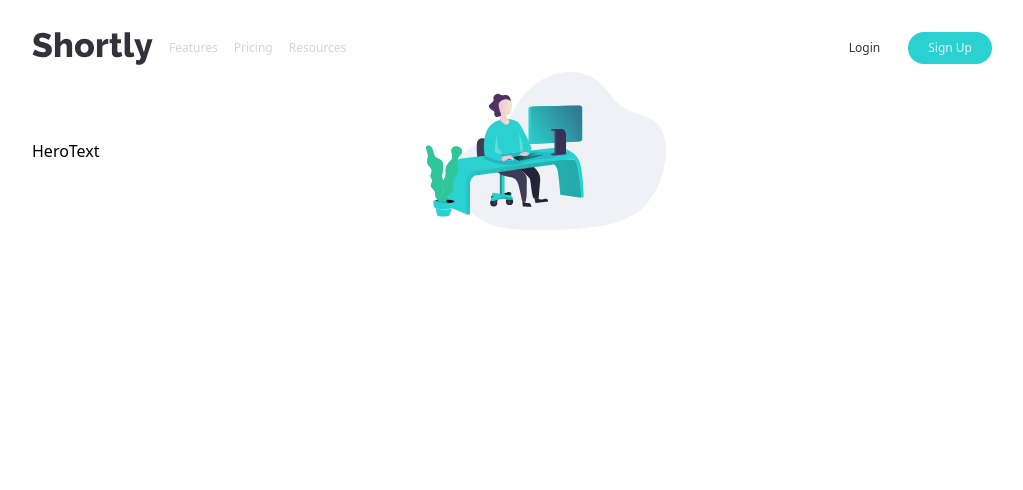
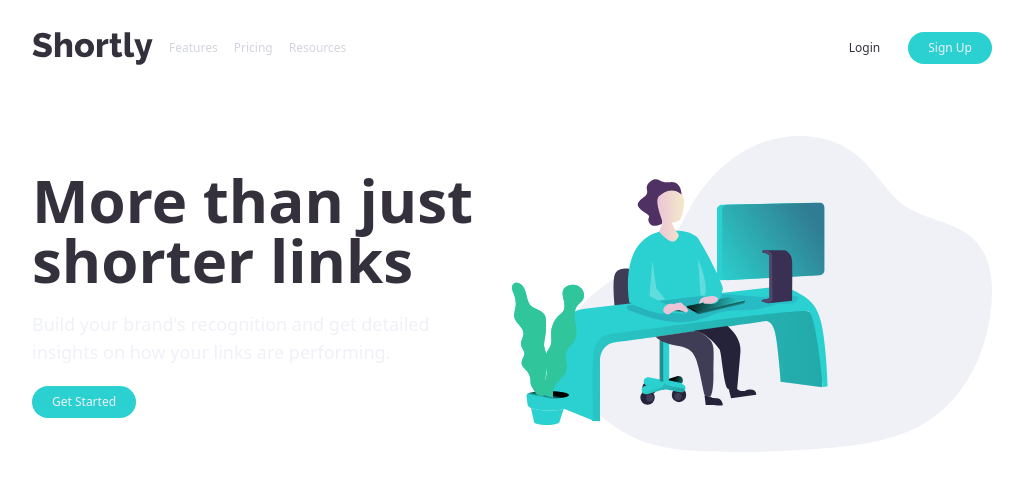
Before and after one commit to soala144/url-shortener, a React (Vite) app: page / in a window 1280 px wide. Shown: the top 490 px of the page, without its empty margins (128-1151 px from the left). Built offline with nearby package versions, Linux system fonts and the light colour scheme.

Commit message:
Done with hero

```diff
--- a/src/Components/Hero.jsx
+++ b/src/Components/Hero.jsx
@@ -4,7 +4,7 @@ import HeroImg from "./HeroImg";
 
 const Hero = () => {
   return (
-    <div className="w-full flex justify-between items-center m-auto bg-white ">
+    <div className="w-full flex justify-between items-center m-auto bg-white mt-16 ">
       <HeroText />
       <HeroImg />
     </div>
--- a/src/Components/HeroImg.jsx
+++ b/src/Components/HeroImg.jsx
@@ -2,7 +2,7 @@ import React from "react";
 
 const HeroImg = () => {
   return (
-    <div className="w-1/4 m-auto">
+    <div className="w-1/2 center">
       <img src="src\assets\images\illustration-working.svg" alt="heroImg" />
     </div>
   );
--- a/src/Components/HeroText.jsx
+++ b/src/Components/HeroText.jsx
@@ -1,7 +1,19 @@
 import React from "react";
+import Buttons from "./Buttons";
 
 const HeroText = () => {
-  return <div>HeroText</div>;
+  return (
+    <div className="w-1/2 ">
+      <header className="text-primary font-black text-6xl mb-5">
+        More than just shorter links
+      </header>
+      <p className="text-grey text-lg mb-5 text-lg">
+        Build your brand's recognition and get detailed <br /> insights on how
+        your links are performing.
+      </p>
+      <Buttons>Get Started</Buttons>
+    </div>
+  );
 };
 
 export default HeroText;
--- a/src/index.css
+++ b/src/index.css
@@ -7,7 +7,7 @@
   --color-firstpurple: #3a3054;
   --color-secondpurple: #4b3f6b;
   --color-thirdpurple: #9e9aa8;
-  --color-grayColor: #eff1f7;
+  --color-grey: #eff1f7;
   --color-green: #2bd0d0;
   --font-poppins: "Poppins", sans-serif;
 }
```
